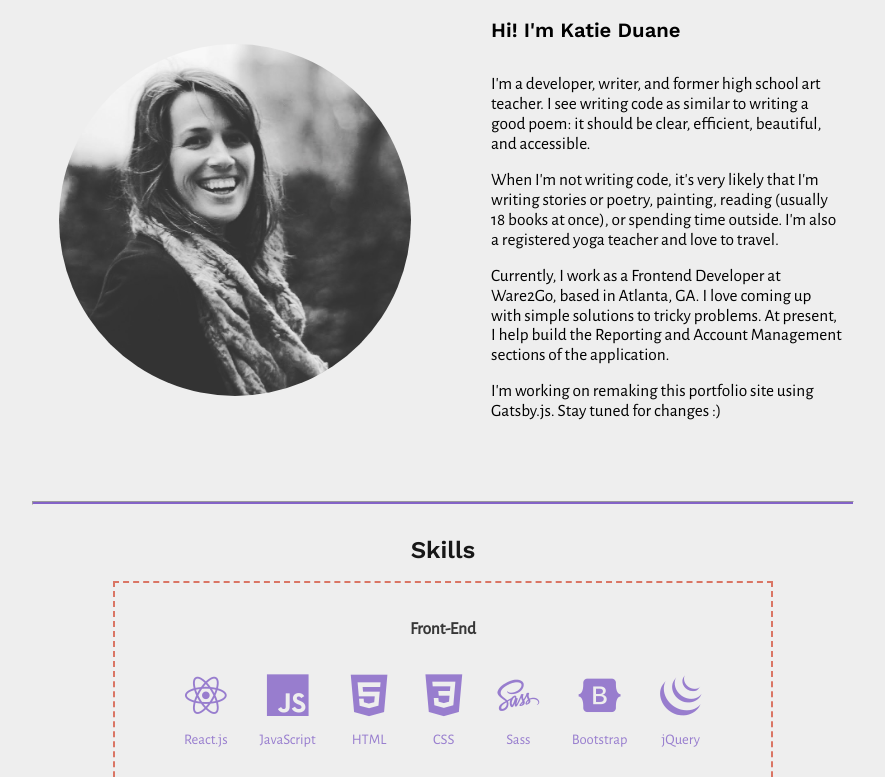
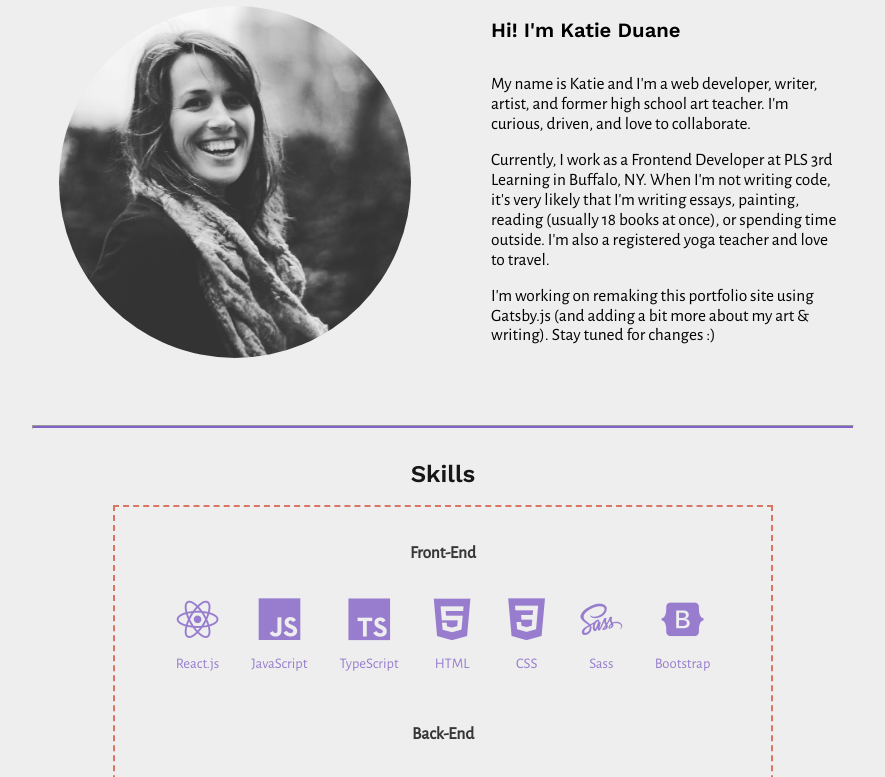
Before and after one commit to katiejduane/portfolio_v2, a plain HTML site: page index.html in a window 1280 px wide. Shown: the part 929-1706 px from the top of the page, without its empty margins (197-1082 px from the left). Drawn offline with nearby package versions, Linux system fonts and the light colour scheme; a web font is replaced by a local one.

Commit message:
teeny tiny updates

```diff
--- a/index.html
+++ b/index.html
@@ -54,18 +54,19 @@
                     <img class="bio-pic" src="images/other/bio-pic-2.jpg" alt="portrait">
                     <div class="about-text">
                         <h3 class="about-heading">Hi! I'm Katie Duane</h1>
+                        <!-- <p class="bio">
+                            I'm a developer, writer, and former high school art teacher. I see writing code as similar to writing a good
+                            poem: it should be clear, efficient, beautiful, and accessible.</p> -->
                         <p class="bio">
-                            I'm a developer, writer, and former high school art teacher. I see writing code as similar to writing a good
-                            poem: it should be clear, efficient, beautiful, and accessible.</p>
+                           My name is Katie and I'm a web developer, writer, artist, and former high school art teacher.
+                        I'm curious, driven, and love to collaborate.</p>
                         <p class="bio">
-                            When I'm not writing code, it's very likely that I'm writing stories or poetry, painting, reading (usually 18 books at once), or
-                            spending time outside. I'm also a registered yoga teacher and love to travel.</p>
+                            Currently, I work as a Frontend Developer at PLS 3rd Learning in Buffalo, NY.
+                        When I'm not writing code, it's very likely that I'm writing essays, painting,
+                        reading (usually 18 books at once), or spending time outside. I'm also a registered
+                        yoga teacher and love to travel.</p>
                         <p class="bio">
-                            Currently, I work as a Frontend Developer at Ware2Go, based in Atlanta, GA. I love coming up with simple
-                            solutions to tricky problems. At present, I help build the Reporting and Account Management sections of the application.
-                        </p>
-                        <p class="bio">
-                            I'm working on remaking this portfolio site using Gatsby.js. Stay tuned for changes :)
+                            I'm working on remaking this portfolio site using Gatsby.js (and adding a bit more about my art & writing). Stay tuned for changes :)
                         </p>
                     </div>
                 </div>
@@ -87,6 +88,10 @@
                             <p class="skill-name">JavaScript</p>
                         </div>
                         <div class="skill-icon">
+                            <i class="devicon-typescript-plain"></i>
+                            <p class="skill-name">TypeScript</p>
+                        </div>
+                        <div class="skill-icon">
                             <i class="devicon-html5-plain"></i>
                             <p class="skill-name">HTML</p>
                         </div>
@@ -101,10 +106,6 @@
                         <div class="skill-icon">
                             <i class="devicon-bootstrap-plain"></i>
                             <p class="skill-name">Bootstrap</p>
-                        </div>
-                        <div class="skill-icon">
-                            <i class="devicon-jquery-plain"></i>
-                            <p class="skill-name">jQuery</p>
                         </div>
                     </div>
                     <h4 class="subtitle">Back-End</h4>
@@ -155,6 +156,10 @@
                     </div>
                     <h4 class="subtitle">What I'm learning now...</h4>
                     <div class="skills-icons">
+                        <div class="skill-icon">
+                            <i class="devicon-angularjs-plain"></i>
+                            <p class="skill-name">Angular</p>
+                        </div>
                         <div class="skill-icon">
                             <i class="devicon-php-plain"></i>
                             <p class="skill-name">PHP</p>
```
Also changed, not shown: v2_in_progress/src/pages/index.js (+7 -10 lines).
